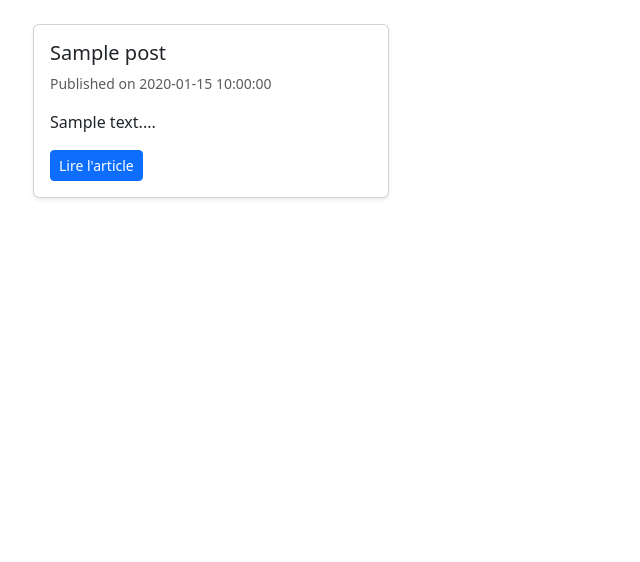
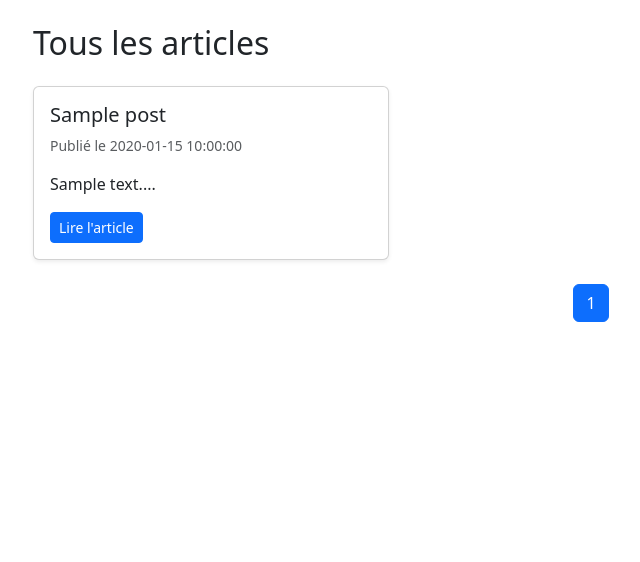
Before and after one commit to ClementRollin/BebeBlog, a PHP site: page / in a window 1280 px wide. Shown: the part 70-632 px from the top of the page, without its empty margins (49-689 px from the left). Run offline with PHP 8.4, Linux system fonts and the light colour scheme; tables that the repository leaves empty or names only in its code hold one stand-in row (values such as "Sample post").

Commit message:
Translation to french

```diff
--- a/controllers.php
+++ b/controllers.php
@@ -1,7 +1,14 @@
 <?php
 function list_action()
 {
-    $posts = getPosts();
+    $page = isset($_GET['page']) ? (int)$_GET['page'] : 1;
+    $limit = 6;
+    $offset = ($page - 1) * $limit;
+
+    $posts = getPostsPaginated($limit, $offset);
+    $totalPosts = getTotalPostCount();
+    $totalPages = ceil($totalPosts / $limit);
+
     include 'templates/list.php';
 }
 
--- a/index.php
+++ b/index.php
@@ -3,7 +3,7 @@ require_once 'model.php';
 require_once 'controllers.php';
 
 // Front controller
-$requestUri = $_SERVER['REQUEST_URI'];
+$requestUri = strtok($_SERVER['REQUEST_URI'], '?'); // Ignore les paramètres de query string
 
 if ($requestUri === '/' || $requestUri === '/list') {
     list_action();
@@ -19,4 +19,3 @@ if ($requestUri === '/' || $requestUri === '/list') {
     http_response_code(404);
     echo "Page not found";
 }
-?>
--- a/model.php
+++ b/model.php
@@ -48,4 +48,21 @@ function deletePost($id)
     $stmt = $pdo->prepare('DELETE FROM posts WHERE id = ?');
     return $stmt->execute([$id]);
 }
+
+function getPostsPaginated($limit, $offset)
+{
+    $pdo = getDbConnection();
+    $stmt = $pdo->prepare('SELECT * FROM posts ORDER BY created_at DESC LIMIT :limit OFFSET :offset');
+    $stmt->bindValue(':limit', $limit, PDO::PARAM_INT);
+    $stmt->bindValue(':offset', $offset, PDO::PARAM_INT);
+    $stmt->execute();
+    return $stmt->fetchAll(PDO::FETCH_ASSOC);
+}
+
+function getTotalPostCount()
+{
+    $pdo = getDbConnection();
+    $stmt = $pdo->query('SELECT COUNT(*) as count FROM posts');
+    return $stmt->fetch(PDO::FETCH_ASSOC)['count'];
+}
 ?>
--- a/templates/list.php
+++ b/templates/list.php
@@ -1,4 +1,5 @@
 <?php ob_start(); ?>
+<h2 class="mb-4">Tous les articles</h2>
 <div class="row g-4">
     <?php foreach ($posts as $post): ?>
         <div class="col-md-4">
@@ -6,7 +7,7 @@
                 <div class="card-body">
                     <h5 class="card-title"><?= htmlspecialchars($post['title']) ?></h5>
                     <p class="card-text text-muted small">
-                        Published on <?= htmlspecialchars($post['created_at']) ?>
+                        Publié le <?= htmlspecialchars($post['created_at']) ?>
                     </p>
                     <p class="card-text">
                         <?= htmlspecialchars(substr($post['content'], 0, 100)) ?>...
@@ -17,5 +18,28 @@
         </div>
     <?php endforeach; ?>
 </div>
+
+<!-- Pagination -->
+<nav class="mt-4">
+    <ul class="pagination justify-content-center">
+        <?php if ($page > 1): ?>
+            <li class="page-item">
+                <a class="page-link" href="/list?page=<?= $page - 1 ?>">Retour</a>
+            </li>
+        <?php endif; ?>
+
+        <?php for ($i = 1; $i <= $totalPages; $i++): ?>
+            <li class="page-item <?= $i === $page ? 'active' : '' ?>">
+                <a class="page-link" href="/list?page=<?= $i ?>"><?= $i ?></a>
+            </li>
+        <?php endfor; ?>
+
+        <?php if ($page < $totalPages): ?>
+            <li class="page-item">
+                <a class="page-link" href="/list?page=<?= $page + 1 ?>">Suivant</a>
+            </li>
+        <?php endif; ?>
+    </ul>
+</nav>
 <?php $content = ob_get_clean(); ?>
 <?php include 'layout.php'; ?>
```
